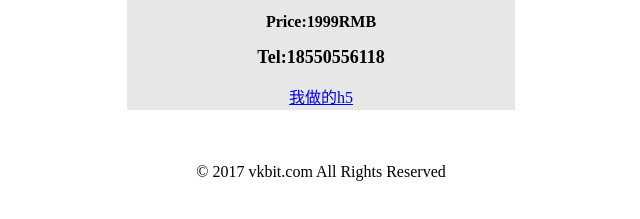
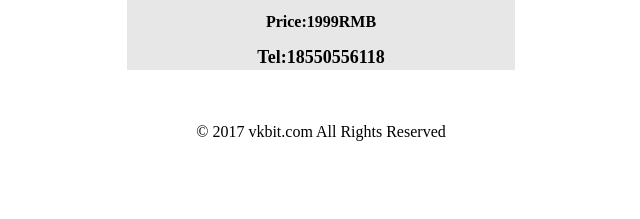
Before and after one commit to duanwencheng/duanwencheng.github.io, a plain HTML site: page index.html in a window 1280 px wide. Shown: the part 201-420 px from the top of the page, without its empty margins (319-959 px from the left). Drawn offline with nearby package versions, Linux system fonts and the light colour scheme.

Commit message:
Update index.html

```diff
--- a/index.html
+++ b/index.html
@@ -27,8 +27,6 @@
                                 <p align="center"><font size="3"><b>好域名只为有经济实力和战略眼光的企业或个人保留！</b></font></p>
                                 <p align="center"><b>Price:1999RMB</b></font></p>
 				<p align="center"><font size="4"><b>Tel:18550556118</b></font></p>
-			    	<p align="center"><a href="http://duanduan.baiduux.com/h5/duanduan.html">我做的h5</a></p>
-
 
                                 </td>
                             </tr>
```
